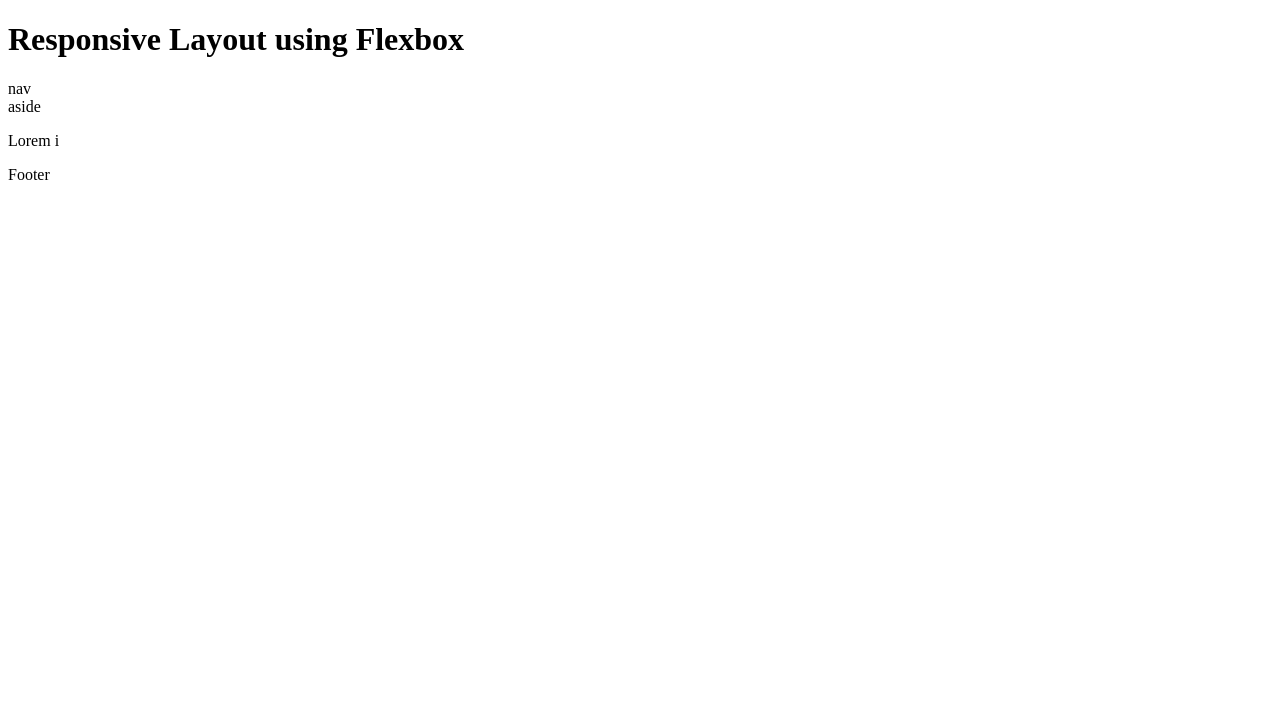
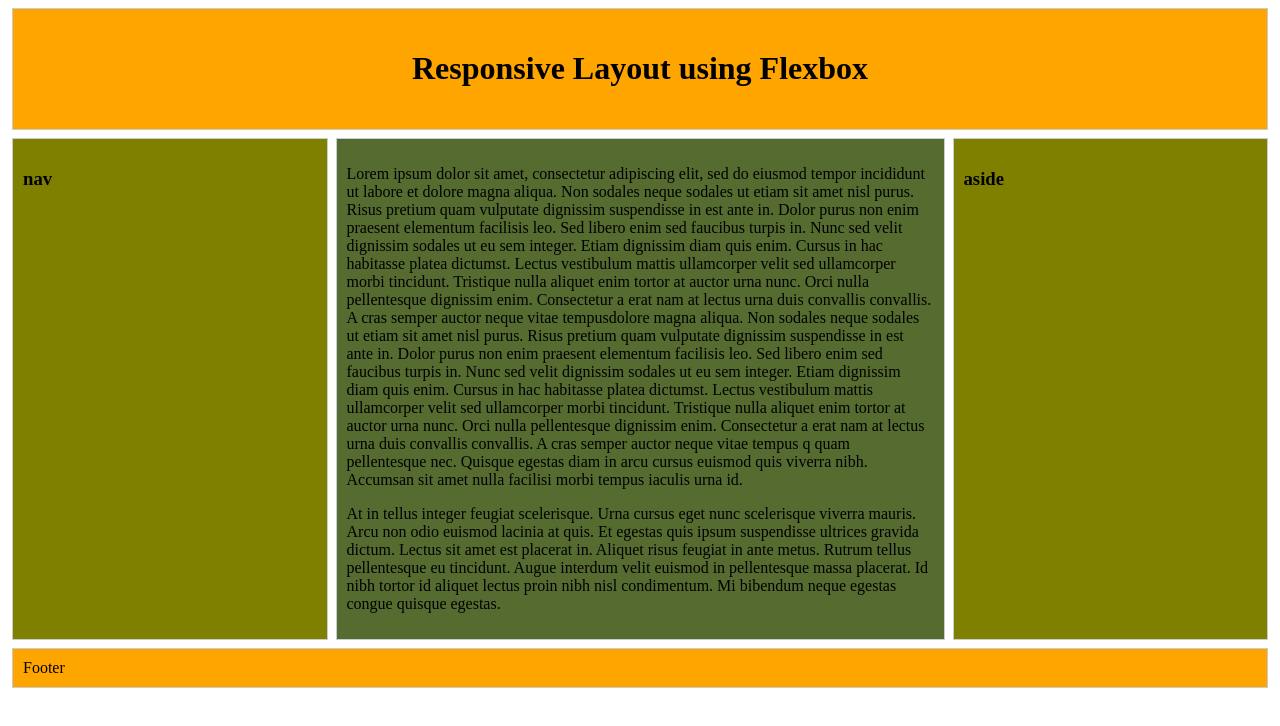
Before and after one commit to vaibhavsaid/lab-html-css-flex-layout, a plain HTML site: page index.html in a window 1280 px wide. Drawn offline with Linux system fonts and the light colour scheme.

Commit message:
prograd project2

```diff
--- a/index.html
+++ b/index.html
@@ -2,26 +2,50 @@
 <html lang="en">
 
 <head>
-    <meta charset="UTF-8" />
-    <meta name="viewport" content="width=device-width, initial-scale=1.0" />
-    <title>Document</title>
-    <link rel="stylesheet" href="style.css" />
+    <meta charset="UTF-8">
+    <meta name="viewport" content="width=device-width, initial-scale=1.0">
+    <title>testing</title>
+    <link rel="stylesheet" href="style.css">
 </head>
 
 <body>
     <header>
         <h1>Responsive Layout using Flexbox</h1>
     </header>
+    <div class="container">
+        <div class="box-1">
+            <h3>nav</h3>
 
-    <div id="main">
-        <nav>nav</nav>
-        <aside>aside</aside>
+        </div>
+        <div class="box-2">
 
-        <article>
-            <p>
-                Lorem i
-            </p>
-        </article>
+            <p>Lorem ipsum dolor sit amet, consectetur adipiscing elit, sed do eiusmod tempor incididunt ut labore et
+                dolore magna aliqua. Non sodales neque sodales ut etiam sit amet nisl purus. Risus pretium quam
+                vulputate dignissim suspendisse in est ante in. Dolor purus non enim praesent elementum facilisis leo.
+                Sed libero enim sed faucibus turpis in. Nunc sed velit dignissim sodales ut eu sem integer. Etiam
+                dignissim diam quis enim. Cursus in hac habitasse platea dictumst. Lectus vestibulum mattis ullamcorper
+                velit sed ullamcorper morbi tincidunt. Tristique nulla aliquet enim tortor at auctor urna nunc. Orci
+                nulla pellentesque dignissim enim. Consectetur a erat nam at lectus urna duis convallis convallis. A
+                cras semper auctor neque vitae tempusdolore magna aliqua. Non sodales neque sodales ut etiam sit amet
+                nisl purus. Risus pretium quam
+                vulputate dignissim suspendisse in est ante in. Dolor purus non enim praesent elementum facilisis leo.
+                Sed libero enim sed faucibus turpis in. Nunc sed velit dignissim sodales ut eu sem integer. Etiam
+                dignissim diam quis enim. Cursus in hac habitasse platea dictumst. Lectus vestibulum mattis ullamcorper
+                velit sed ullamcorper morbi tincidunt. Tristique nulla aliquet enim tortor at auctor urna nunc. Orci
+                nulla pellentesque dignissim enim. Consectetur a erat nam at lectus urna duis convallis convallis. A
+                cras semper auctor neque vitae tempus q quam pellentesque nec. Quisque egestas diam in arcu cursus
+                euismod
+                quis viverra nibh. Accumsan sit amet nulla facilisi morbi tempus iaculis urna id.</p>
+            <p>At in tellus integer feugiat scelerisque. Urna cursus eget nunc scelerisque viverra mauris. Arcu non odio
+                euismod lacinia at quis. Et egestas quis ipsum suspendisse ultrices gravida dictum. Lectus sit amet est
+                placerat in. Aliquet risus feugiat in ante metus. Rutrum tellus pellentesque eu tincidunt. Augue
+                interdum velit euismod in pellentesque massa placerat. Id nibh tortor id aliquet lectus proin nibh nisl
+                condimentum. Mi bibendum neque egestas congue quisque egestas.</p>
+        </div>
+        <div class="box-3">
+            <h3>aside</h3>
+
+        </div>
     </div>
     <footer>Footer</footer>
 </body>
--- /dev/null
+++ b/style.css
@@ -0,0 +1,43 @@
+header {
+  border: 1px #ccc solid;
+  padding: 10px;
+  margin: 4px;
+  background-color: orange;
+  display: flex;
+  flex-direction: column;
+  align-items: center;
+  padding: 20px 0;
+}
+
+footer {
+  border: 1px #ccc solid;
+  padding: 10px;
+  margin: 4px;
+  background-color: orange;
+}
+
+.container {
+  display: flex;
+  justify-content: space-between;
+}
+
+.container div {
+  border: 1px #ccc solid;
+  padding: 10px;
+  margin: 4px;
+}
+
+.box-1 {
+  flex: 1;
+  background-color: olive;
+}
+
+.box-2 {
+  flex: 2;
+  background-color: #556b2f;
+}
+
+.box-3 {
+  flex: 1;
+  background-color: olive;
+}
--- a/test1.css
+++ /dev/null
@@ -1,43 +0,0 @@
-header {
-  border: 1px #ccc solid;
-  padding: 10px;
-  margin: 4px;
-  background-color: orange;
-  display: flex;
-  flex-direction: column;
-  align-items: center;
-  padding: 20px 0;
-}
-
-footer {
-  border: 1px #ccc solid;
-  padding: 10px;
-  margin: 4px;
-  background-color: orange;
-}
-
-.container {
-  display: flex;
-  justify-content: space-between;
-}
-
-.container div {
-  border: 1px #ccc solid;
-  padding: 10px;
-  margin: 4px;
-}
-
-.box-1 {
-  flex: 1;
-  background-color: olive;
-}
-
-.box-2 {
-  flex: 2;
-  background-color: #556b2f;
-}
-
-.box-3 {
-  flex: 1;
-  background-color: olive;
-}
```
Also changed, not shown: Test.html (deleted, +0 -53 lines).
